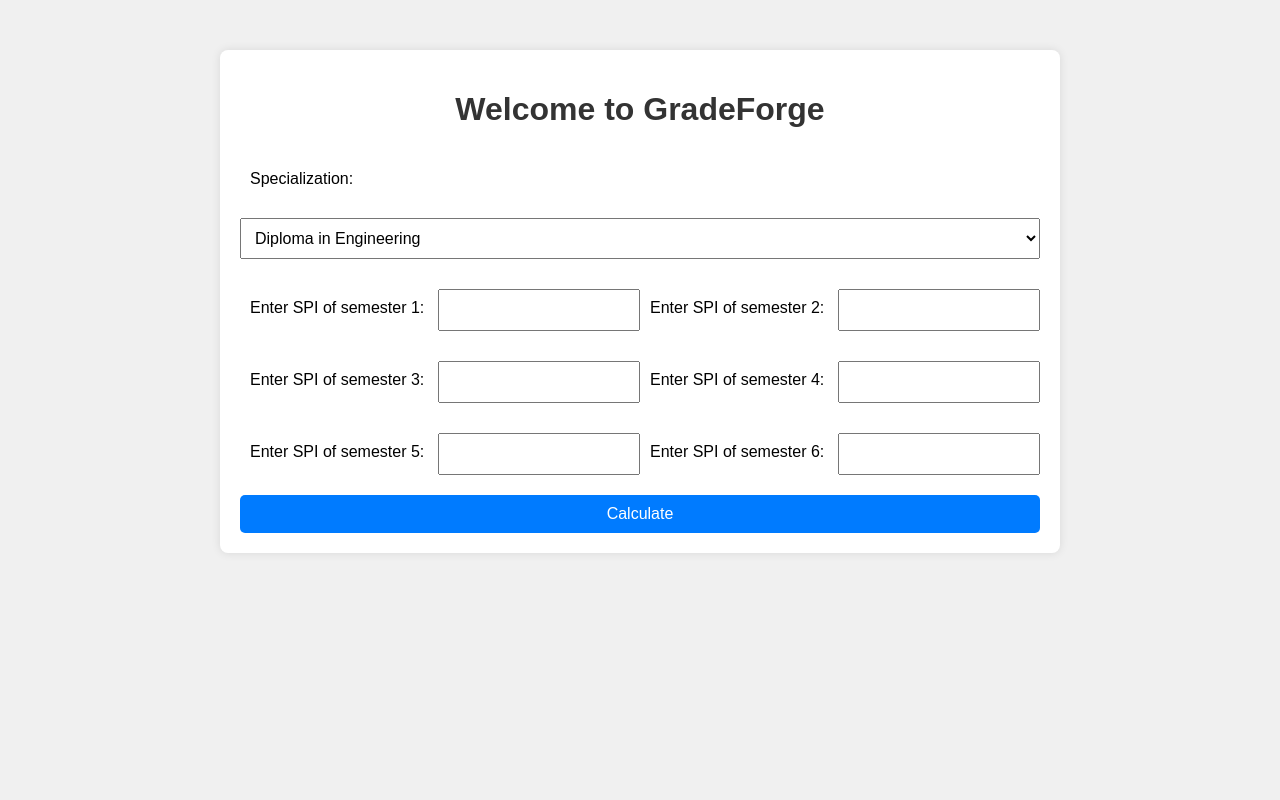
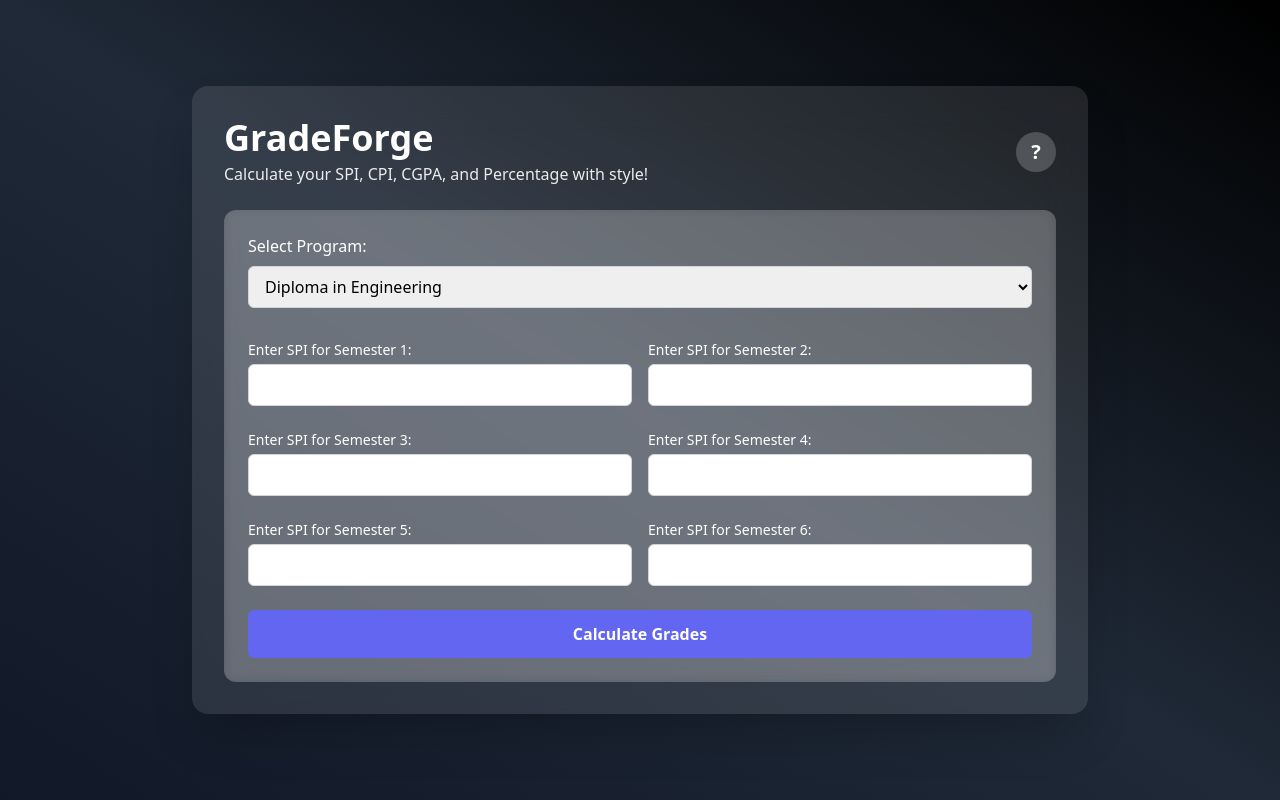
Before and after one commit to thepratholic/GradeForge, a Flask app: page / in a window 1280 px wide. Run offline with Flask 3, Linux system fonts and the light colour scheme; some libraries are stand-ins or nearby versions.

Commit message:
All changes made

```diff
--- a/app.py
+++ b/app.py
@@ -1,71 +1,75 @@
-from flask import Flask, render_template, request
+from flask import Flask, render_template, request, redirect, url_for, session
 
 app = Flask(__name__)
+app.secret_key = "YOUR_SECRET_KEY_HERE"
 
-class GradeSheet:
-    def calculate_marks(self, specialization, marks):
+class GradeCalculator:
+    def calculate(self, program, marks):
         num_semesters = len(marks)
-        total_marks = sum(marks)
+        total_spi = sum(marks)
+        cpi = total_spi / num_semesters
+        cgpa = cpi
+        percentage = (cpi / 10) * 100
+        return {
+            "total_spi": round(total_spi, 2),
+            "cpi": round(cpi, 2),
+            "cgpa": round(cgpa, 2),
+            "percentage": round(percentage, 2)
+        }
 
-        if specialization == "DE":
-            diploma_spi = total_marks
-            diploma_cpi = total_marks / 6
-            diploma_cgpa = sum(marks[2:]) / 4
+@app.route('/', methods=['GET', 'POST'])
+def index():
+    semesters_map = {
+        "DE": 6,
+        "BE": 8,
+        "ME": 4
+    }
 
-            # Assuming each semester is out of 10, change if needed
-            total_percentage = (total_marks / (10 * num_semesters)) * 100
+    if request.method == 'POST':
+        program = request.form.get('program', 'DE')
 
-            return {
-                "total_spi": diploma_spi,
-                "cpi": diploma_cpi,
-                "cgpa": diploma_cgpa,
-                "percentage": total_percentage
-            }
+        # Determine number of semesters
+        if program == 'GEN':
+            try:
+                num_semesters = int(request.form.get('num_semesters', '0'))
+                if num_semesters <= 0:
+                    raise ValueError
+            except ValueError:
+                session['error'] = "Please enter a valid number of semesters for Generic program."
+                return redirect(url_for('index'))
+        else:
+            num_semesters = semesters_map.get(program, 6)
 
-        elif specialization == "BE":
-            degree_spi = total_marks
-            degree_cpi = total_marks / 8
-            degree_cgpa = sum(marks[2:6]) / 4
+        # Validate and parse semester marks
+        marks = []
+        for i in range(1, num_semesters + 1):
+            field_name = f'sem_{i}'
+            sem_val_str = request.form.get(field_name, '').strip()
+            if not sem_val_str:
+                session['error'] = "All semester marks must be filled in."
+                return redirect(url_for('index'))
+            try:
+                sem_val = float(sem_val_str)
+            except ValueError:
+                session['error'] = "Please enter valid numeric SPI values for all semesters."
+                return redirect(url_for('index'))
+            marks.append(sem_val)
 
-            # Assuming each semester is out of 10, change if needed
-            total_percentage = (total_marks / (10 * num_semesters)) * 100
+        # Calculate
+        calc = GradeCalculator()
+        results = calc.calculate(program, marks)
+        eligibility = results['cgpa'] >= 5.5
 
-            return {
-                "total_spi": degree_spi,
-                "cpi": degree_cpi,
-                "cgpa": degree_cgpa,
-                "percentage": total_percentage
-            }
+        # Store in session, then redirect
+        session['results'] = results
+        session['eligibility'] = eligibility
+        return redirect(url_for('index'))
 
-        elif specialization == "ME":
-            me_spi = total_marks
-            me_cpi = total_marks / 4
-            me_cgpa = total_marks / 4
-
-            # Assuming each semester is out of 10, change if needed
-            total_percentage = (total_marks / (10 * num_semesters)) * 100
-
-            return {
-                "total_spi": me_spi,
-                "cpi": me_cpi,
-                "cgpa": me_cgpa,
-                "percentage": total_percentage
-            }
-
-@app.route('/')
-def index():
-    return render_template('index.html')
-
-@app.route('/calculate', methods=['POST'])
-def calculate():
-    specialization = request.form['specialization']
-    num_semesters = 6 if specialization == 'DE' else 8 if specialization == 'BE' else 4
-    marks = [float(request.form[f'sem_{i}']) for i in range(1, num_semesters + 1)]
-    gs = GradeSheet()
-    results = gs.calculate_marks(specialization, marks)
-    eligibility = results['cgpa'] >= 5.5
-
-    return render_template('index.html', results=results, eligibility=eligibility)
+    # GET request: retrieve data from session, then pop it out
+    results = session.pop('results', None)
+    eligibility = session.pop('eligibility', None)
+    error = session.pop('error', None)
+    return render_template('index.html', results=results, eligibility=eligibility, error=error)
 
 if __name__ == "__main__":
     app.run(debug=True)
--- a/static/js/script.js
+++ b/static/js/script.js
@@ -1,51 +1,102 @@
-document.addEventListener('DOMContentLoaded', (event) => {
-    adjustSemesters();
+document.addEventListener('DOMContentLoaded', () => {
+    adjustForm();
+
+    // If user changes the program, re-generate fields
+    document.getElementById('program').addEventListener('change', adjustForm);
+
+    // If user changes the number of semesters for Generic, re-generate
+    document.getElementById('num_semesters')?.addEventListener('input', adjustSemesters);
   });
 
+  function adjustForm() {
+    const program = document.getElementById('program').value;
+    const genericField = document.getElementById('genericSemesters');
+
+    // Show or hide the custom semesters input for Generic
+    if (program === 'GEN') {
+      genericField.classList.remove('hidden');
+    } else {
+      genericField.classList.add('hidden');
+    }
+
+    adjustSemesters();
+  }
+
   function adjustSemesters() {
-    const specialization = document.getElementById('specialization').value;
+    const program = document.getElementById('program').value;
     const semestersContainer = document.getElementById('semesters');
     semestersContainer.innerHTML = '';
 
+    // Default semester counts
     let numSemesters = 6;
-    if (specialization === 'BE') {
+    if (program === 'BE') {
       numSemesters = 8;
-    } else if (specialization === 'ME') {
+    } else if (program === 'ME') {
       numSemesters = 4;
+    } else if (program === 'GEN') {
+      const inputVal = document.getElementById('num_semesters').value;
+      numSemesters = parseInt(inputVal) || 0;
     }
 
+    // Generate pairs of semester inputs
+    if (numSemesters > 0) {
       for (let i = 1; i <= numSemesters; i += 2) {
-        const div = document.createElement('div');
-        div.classList.add('semesters-pair');
+        const rowDiv = document.createElement('div');
+        rowDiv.classList.add('flex', 'flex-col', 'sm:flex-row', 'sm:space-x-4');
+
+        // First input
+        const field1 = document.createElement('div');
+        field1.classList.add('flex-1');
 
         const label1 = document.createElement('label');
         label1.setAttribute('for', `sem_${i}`);
-        label1.textContent = `Enter SPI of semester ${i}:`;
+        label1.textContent = `Enter SPI for Semester ${i}:`;
+        label1.classList.add('block', 'text-sm', 'font-medium', 'text-white', 'mt-2');
+
         const input1 = document.createElement('input');
-        input1.setAttribute('type', 'number');
-        input1.setAttribute('step', '0.01');
-        input1.setAttribute('id', `sem_${i}`);
-        input1.setAttribute('name', `sem_${i}`);
+        input1.type = 'number';
+        input1.step = '0.01';
+        input1.id = `sem_${i}`;
+        input1.name = `sem_${i}`;
         input1.required = true;
+        input1.classList.add(
+          'mt-1', 'block', 'w-full', 'border', 'border-gray-300',
+          'rounded-md', 'py-2', 'px-3', 'focus:outline-none', 'focus:border-indigo-500',
+          'hover:shadow-md', 'transition-all'
+        );
 
-        div.appendChild(label1);
-        div.appendChild(input1);
+        field1.appendChild(label1);
+        field1.appendChild(input1);
+        rowDiv.appendChild(field1);
 
+        // Second input (if there's another semester in the pair)
         if (i + 1 <= numSemesters) {
+          const field2 = document.createElement('div');
+          field2.classList.add('flex-1');
+
           const label2 = document.createElement('label');
           label2.setAttribute('for', `sem_${i + 1}`);
-            label2.textContent = `Enter SPI of semester ${i + 1}:`;
+          label2.textContent = `Enter SPI for Semester ${i + 1}:`;
+          label2.classList.add('block', 'text-sm', 'font-medium', 'text-white', 'mt-2');
+
           const input2 = document.createElement('input');
-            input2.setAttribute('type', 'number');
-            input2.setAttribute('step', '0.01');
-            input2.setAttribute('id', `sem_${i + 1}`);
-            input2.setAttribute('name', `sem_${i + 1}`);
+          input2.type = 'number';
+          input2.step = '0.01';
+          input2.id = `sem_${i + 1}`;
+          input2.name = `sem_${i + 1}`;
           input2.required = true;
+          input2.classList.add(
+            'mt-1', 'block', 'w-full', 'border', 'border-gray-300',
+            'rounded-md', 'py-2', 'px-3', 'focus:outline-none', 'focus:border-indigo-500',
+            'hover:shadow-md', 'transition-all'
+          );
 
-            div.appendChild(label2);
-            div.appendChild(input2);
+          field2.appendChild(label2);
+          field2.appendChild(input2);
+          rowDiv.appendChild(field2);
         }
 
-        semestersContainer.appendChild(div);
+        semestersContainer.appendChild(rowDiv);
       }
     }
+  }
--- a/templates/index.html
+++ b/templates/index.html
@@ -1,37 +1,148 @@
 <!DOCTYPE html>
 <html lang="en">
 <head>
-    <meta charset="UTF-8">
-    <meta name="viewport" content="width=device-width, initial-scale=1.0">
-    <title>GradeForge</title>
-    <link rel="stylesheet" href="{{ url_for('static', filename='css/style.css') }}">
+  <meta charset="UTF-8" />
+  <meta name="viewport" content="width=device-width, initial-scale=1.0"/>
+  <title>GradeForge - Grade Calculator</title>
+
+  <!-- Tailwind CSS via CDN -->
+  <script src="https://cdn.tailwindcss.com"></script>
+
+  <!-- Optional custom font -->
+  <link href="https://fonts.googleapis.com/css?family=Poppins:400,500,600&display=swap" rel="stylesheet">
+
+  <link rel="stylesheet" href="{{ url_for('static', filename='css/styles.css') }}">
+
 </head>
-<body>
-    <div class="container">
-        <h1>Welcome to GradeForge</h1>
-        <form action="/calculate" method="post">
-            <label for="specialization">Specialization:</label>
-            <select id="specialization" name="specialization" onchange="adjustSemesters()">
+
+<!-- Changed the body background gradient to a dark theme -->
+<body class="min-h-screen bg-gradient-to-tr from-gray-900 via-gray-800 to-black flex items-center justify-center p-4 relative">
+
+  <!-- Main Container -->
+  <div class="max-w-4xl w-full bg-white/10 backdrop-blur-xl rounded-2xl shadow-2xl p-8 animate-fadeIn" id="mainContainer">
+
+    <!-- Header / Title -->
+    <div class="flex items-center justify-between mb-6">
+      <div>
+        <h1 class="text-3xl sm:text-4xl font-bold text-white">GradeForge</h1>
+        <p class="text-white/90 mt-1">Calculate your SPI, CPI, CGPA, and Percentage with style!</p>
+      </div>
+      <!-- Help Button (top-right corner) -->
+      <button
+        id="infoBtn"
+        class="bg-white/20 text-white rounded-full w-10 h-10 flex items-center justify-center hover:bg-white/30 transition duration-300"
+        title="Help / How it works?"
+      >
+        <span class="font-bold text-xl">?</span>
+      </button>
+    </div>
+
+    <!-- Info Note (hidden by default) -->
+    <div
+      id="infoNote"
+      class="hidden bg-white/80 border border-gray-200 rounded shadow-md p-4 w-full sm:w-1/2 text-sm text-gray-700 mb-6 transition-all"
+    >
+      <p>
+        <strong>Note:</strong> This system currently works only for <em>absolute grading</em>.
+        It calculates your Total SPI as the sum of all semester SPI scores, then computes the CPI
+        as the average of these scores. The CGPA is considered equivalent to the CPI, and the
+        percentage is derived using <em>(CPI / 10) × 100</em> (assuming SPI is out of 10). If your
+        university uses a relative grading system, then you are at wrong place.
+      </p>
+    </div>
+
+    <!-- Error Alert (if any) -->
+    {% if error %}
+      <div class="bg-red-100 border border-red-300 text-red-800 py-2 px-4 rounded mb-4 text-center hover:shadow-lg transition-all">
+        {{ error }}
+      </div>
+    {% endif %}
+
+    <!-- Form -->
+    <form action="/" method="post" id="gradeForm" class="space-y-6 bg-white/20 backdrop-blur-sm rounded-xl p-6">
+      <!-- Program Selection -->
+      <div class="flex flex-col space-y-2">
+        <label for="program" class="text-white font-medium">Select Program:</label>
+        <select
+          id="program"
+          name="program"
+          class="border border-gray-300 rounded-md py-2 px-3 focus:outline-none focus:border-indigo-500 hover:shadow-md transition-all"
+          onchange="adjustForm()"
+        >
           <option value="DE">Diploma in Engineering</option>
-                <option value="BE">Bachelors of Engineering</option>
-                <option value="ME">Masters of Engineering</option>
+          <option value="BE">Bachelor’s of Engineering</option>
+          <option value="ME">Master’s of Engineering</option>
+          <option value="GEN">Generic (Custom)</option>
         </select>
-            <div id="semesters">
-                <!-- Semester inputs will be dynamically generated here -->
       </div>
-            <button type="submit">Calculate</button>
+
+      <!-- Generic Program Semesters -->
+      <div id="genericSemesters" class="hidden flex flex-col space-y-2">
+        <label for="num_semesters" class="text-white font-medium">Enter Number of Semesters:</label>
+        <input
+          type="number"
+          id="num_semesters"
+          name="num_semesters"
+          min="1"
+          placeholder="e.g., 6"
+          class="border border-gray-300 rounded-md py-2 px-3 focus:outline-none focus:border-indigo-500 hover:shadow-md transition-all"
+        >
+      </div>
+
+      <!-- Semester Inputs -->
+      <div id="semesters" class="space-y-4">
+        <!-- Dynamically generated by script.js -->
+      </div>
+
+      <!-- Submit Button -->
+      <button
+        type="submit"
+        class="w-full py-3 bg-indigo-500 text-white font-semibold rounded-md hover:bg-indigo-600 hover:shadow-lg transition-all"
+      >
+        Calculate Grades
+      </button>
     </form>
 
+    <!-- Results (only if 'results' was in session) -->
     {% if results %}
-            <div class="results">
-                <p>Your total SPI of all semesters in Engineering is: {{ results.total_spi }}</p>
-                <p>Your CPI in Engineering is: {{ results.cpi }}</p>
-                <p>Your CGPA in Engineering is: {{ results.cgpa }}</p>
-                <p>Your total percentage is: {{ results.percentage }}%</p>
-                <p>{{ 'Congratulations, you are eligible to collect your Engineering degree!!!' if eligibility else 'Sorry, You need to pass all the pending subject exams to collect your Engineering degree!!' }}</p>
+      <div class="mt-8 bg-white/20 backdrop-blur-sm rounded-xl p-6 border-l-4 border-indigo-500 hover:shadow-lg transition-all">
+        <h2 class="text-2xl font-bold text-white mb-4">Results</h2>
+        <p class="text-lg text-white">
+          <span class="font-semibold">Total SPI:</span> {{ results.total_spi }}
+        </p>
+        <p class="text-lg text-white">
+          <span class="font-semibold">CPI:</span> {{ results.cpi }}
+        </p>
+        <p class="text-lg text-white">
+          <span class="font-semibold">CGPA:</span> {{ results.cgpa }}
+        </p>
+        <p class="text-lg text-white">
+          <span class="font-semibold">Percentage:</span> {{ results.percentage }}%
+        </p>
+        <p class="mt-4 text-xl font-medium text-indigo-200">
+          {% if eligibility %}
+            Congratulations, you are eligible to collect your degree!
+          {% else %}
+            Unfortunately, you have pending requirements.
+          {% endif %}
+        </p>
       </div>
     {% endif %}
   </div>
+
+  <!-- JS for the Help button and dynamic form -->
   <script src="{{ url_for('static', filename='js/script.js') }}"></script>
+  <script>
+    // Fade in the container on DOMContentLoaded
+    document.addEventListener("DOMContentLoaded", () => {
+      document.getElementById('mainContainer').classList.add('show');
+    });
+
+    // Toggle the info note on Help button click
+    document.getElementById('infoBtn').addEventListener('click', () => {
+      const infoNote = document.getElementById('infoNote');
+      infoNote.classList.toggle('hidden');
+    });
+  </script>
 </body>
 </html>
```
Lines whose indentation alone changed are shown as unchanged.
